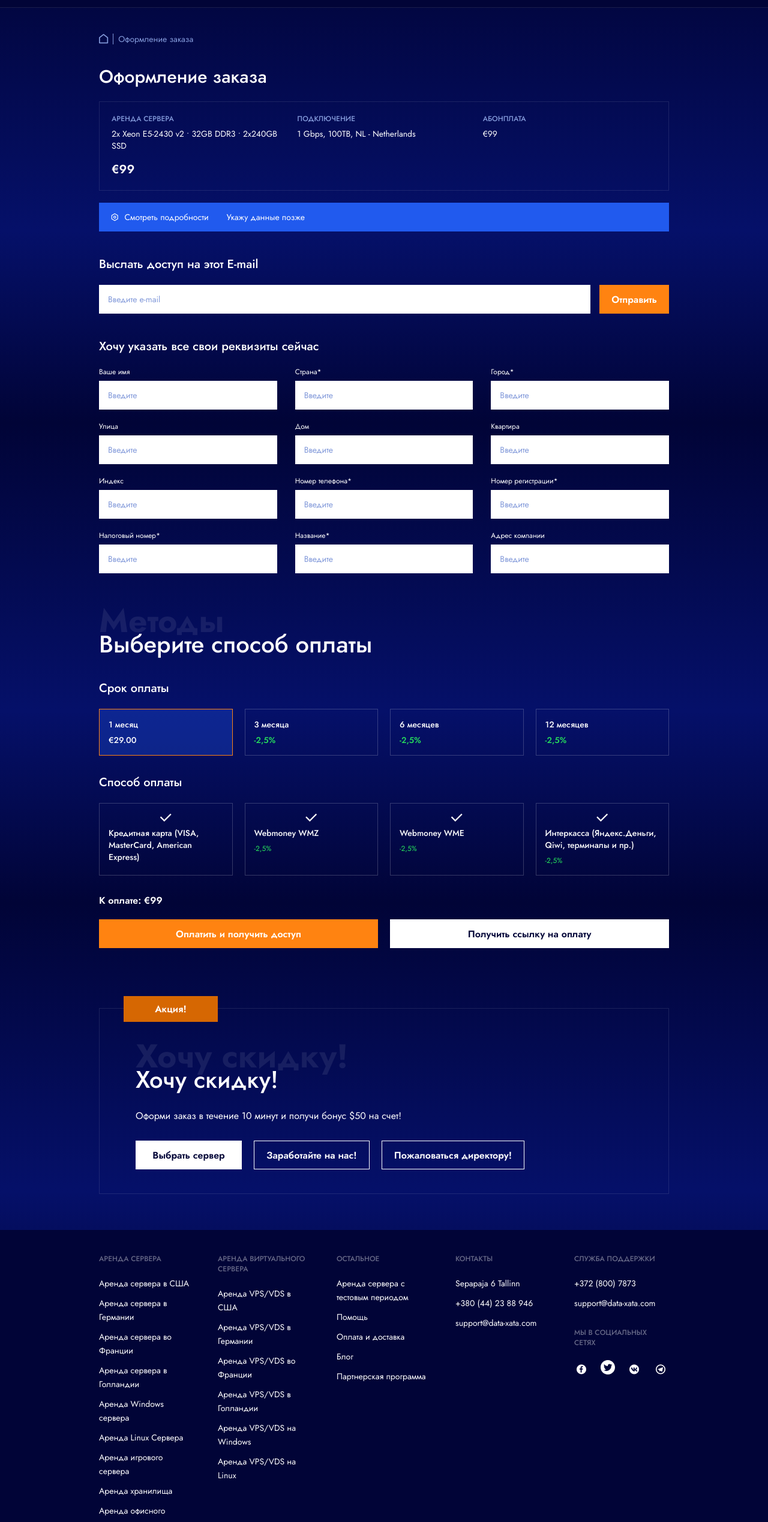
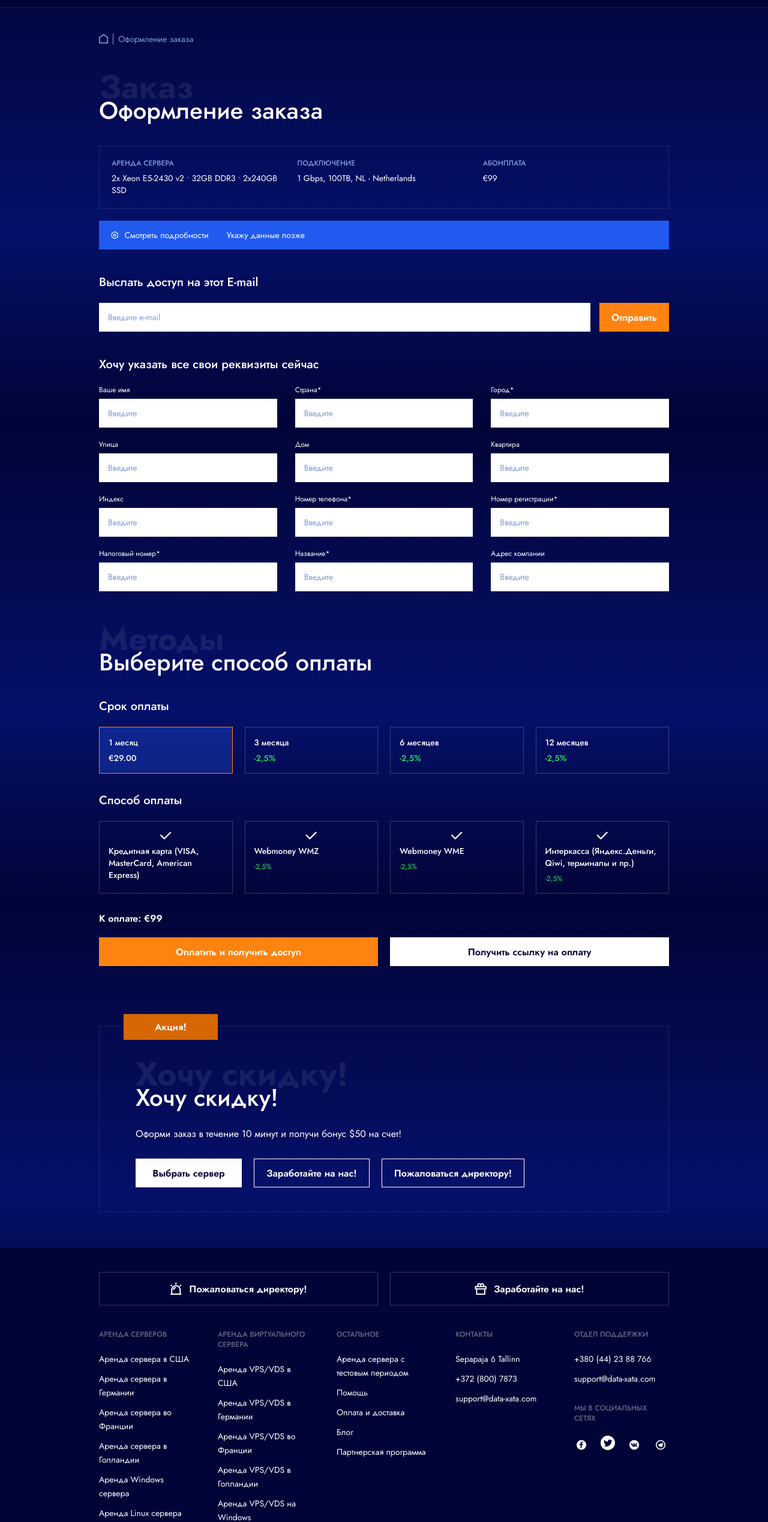
Before and after one commit to abobafederal93-dotcom/data-xata-v2, a Next.js app: page /order in a window 1280 px wide. Shown: the part 95-2633 px from the top of the page at 60% size. Built offline with nearby package versions, Linux system fonts and the light colour scheme.

Commit message:
fix: search + details pages — pixel-perfect vs Figma screenshot

```diff
--- a/app/server/[id]/page.tsx
+++ b/app/server/[id]/page.tsx
@@ -104,7 +104,7 @@ export default function ServerDetailPage() {
               <SectionHeading ghost="Обязанности" title="Обязанности делятся следующим образом:" />
               <div className="grid grid-cols-1 tablet:grid-cols-2 gap-30 mt-30">
                 <div className="bg-gradient-to-b from-cyan to-[#0085ff] p-30 flex flex-col gap-15">
-                  <h4 className="text-20 leading-29 font-medium text-white">Зона / Хостинг</h4>
+                  <h4 className="text-20 leading-29 font-medium text-white">Зона</h4>
                   {zoneRows.map((row) => (
                     <div key={row} className="text-14 leading-20 text-white">
                       {row}
@@ -127,10 +127,13 @@ export default function ServerDetailPage() {
               <div className="grid grid-cols-2 tablet:grid-cols-3 desktop:grid-cols-6 gap-30 mt-30">
                 {osList.map((os) => (
                   <div
-                    key={os}
-                    className="text-20 leading-29 font-medium text-white text-center"
+                    key={os.name}
+                    className="flex flex-col items-center gap-12"
                   >
-                    {os}
+                    <img src={os.src} alt={os.name} className="h-73 w-auto" />
+                    <span className="text-20 leading-29 font-medium text-white text-center">
+                      {os.name}
+                    </span>
                   </div>
                 ))}
               </div>
@@ -141,10 +144,13 @@ export default function ServerDetailPage() {
               <div className="grid grid-cols-2 tablet:grid-cols-3 gap-30 mt-30">
                 {panelsList.map((p) => (
                   <div
-                    key={p}
-                    className="text-20 leading-29 font-medium text-white text-center"
+                    key={p.name}
+                    className="flex flex-col items-center gap-12"
                   >
-                    {p}
+                    <img src={p.src} alt={p.name} className="h-40 w-auto" />
+                    <span className="text-20 leading-29 font-medium text-white text-center">
+                      {p.name}
+                    </span>
                   </div>
                 ))}
               </div>
--- a/components/layout/Footer.tsx
+++ b/components/layout/Footer.tsx
@@ -10,6 +10,28 @@ import {
 export default function Footer() {
   return (
     <footer className="bg-bg">
+      {/* Top action buttons row */}
+      <div className="pt-40">
+        <Container>
+          <div className="grid grid-cols-1 tablet:grid-cols-2 gap-20">
+            <a
+              href="/complaint"
+              className="flex items-center justify-center gap-12 h-56 border border-white/20 text-16 leading-23 font-semibold text-white hover:border-accent hover:text-accent transition-colors"
+            >
+              <i className="icons i-mess text-20" aria-hidden="true" />
+              Пожаловаться директору!
+            </a>
+            <a
+              href="/affiliate"
+              className="flex items-center justify-center gap-12 h-56 border border-white/20 text-16 leading-23 font-semibold text-white hover:border-accent hover:text-accent transition-colors"
+            >
+              <i className="icons i-bonus text-20" aria-hidden="true" />
+              Заработайте на нас!
+            </a>
+          </div>
+        </Container>
+      </div>
+
       {/* Main footer content */}
       <div className="pt-40 pb-60">
         <Container>
@@ -32,7 +54,7 @@ export default function Footer() {
                   ))}
                 </ul>
 
-                {col.title === 'Служба поддержки' && (
+                {col.title === 'Отдел поддержки' && (
                   <>
                     <p className="text-12 leading-17 font-medium uppercase text-white/40 mt-30 mb-20">
                       Мы в социальных сетях
--- a/components/order/OrderSummary.tsx
+++ b/components/order/OrderSummary.tsx
@@ -13,9 +13,17 @@ interface OrderSummaryProps {
 export default function OrderSummary({ items }: OrderSummaryProps) {
   return (
     <div className="mb-40">
-      <h1 className="text-30 leading-43 desktop:text-30 desktop:leading-43 font-medium text-white mb-20">
-        Оформление заказа
-      </h1>
+      <div className="relative mb-30">
+        <span
+          className="block text-30 leading-43 desktop:text-55 desktop:leading-79 font-bold text-white opacity-[0.08] -mb-20 desktop:-mb-30 whitespace-nowrap pointer-events-none select-none"
+          aria-hidden="true"
+        >
+          Заказ
+        </span>
+        <h1 className="relative text-25 leading-28 desktop:text-40 desktop:leading-58 font-medium text-white">
+          Оформление заказа
+        </h1>
+      </div>
 
       <div className="border border-white/10 p-20 mb-20">
         <div className="grid grid-cols-1 desktop:grid-cols-3 gap-20">
@@ -28,7 +36,6 @@ export default function OrderSummary({ items }: OrderSummaryProps) {
             </div>
           ))}
         </div>
-        <div className="mt-15 text-20 leading-29 font-semibold text-white">€99</div>
       </div>
 
       <div className="h-48 bg-[#215aee] flex items-center px-20 gap-30 text-14 leading-20 text-white">
--- a/data/navigation.ts
+++ b/data/navigation.ts
@@ -120,16 +120,15 @@ export const socials: SocialLink[] = [
 
 export const footerColumns: FooterColumn[] = [
   {
-    title: "Аренда сервера",
+    title: "Аренда серверов",
     links: [
       { label: "Аренда сервера в США", href: "/search?location=us" },
       { label: "Аренда сервера в Германии", href: "/search?location=de" },
       { label: "Аренда сервера во Франции", href: "/search?location=fr" },
       { label: "Аренда сервера в Голландии", href: "/search?location=nl" },
       { label: "Аренда Windows сервера", href: "/search?os=windows" },
-      { label: "Аренда Linux Сервера", href: "/search?os=linux" },
+      { label: "Аренда Linux сервера", href: "/search?os=linux" },
       { label: "Аренда игрового сервера", href: "/search?type=game" },
-      { label: "Аренда хранилища", href: "/search?type=storage" },
       { label: "Аренда офисного сервера", href: "/search?type=office" },
       { label: "Резервное копирование", href: "/backup" },
       { label: "Администрирование серверов", href: "/admin" },
@@ -160,14 +159,14 @@ export const footerColumns: FooterColumn[] = [
     title: "Контакты",
     links: [
       { label: "Sepapaja 6 Tallinn", href: "/contacts" },
-      { label: "+380 (44) 23 88 946", href: "tel:+380442388946" },
+      { label: "+372 (800) 7873", href: "tel:+3728007873" },
       { label: "support@data-xata.com", href: "mailto:support@data-xata.com" },
     ],
   },
   {
-    title: "Служба поддержки",
+    title: "Отдел поддержки",
     links: [
-      { label: "+372 (800) 7873", href: "tel:+3728007873" },
+      { label: "+380 (44) 23 88 766", href: "tel:+380442388766" },
       { label: "support@data-xata.com", href: "mailto:support@data-xata.com" },
     ],
   },
@@ -176,13 +175,15 @@ export const footerColumns: FooterColumn[] = [
 export const footerNavLinks: FooterLink[] = [
   { label: "Terms and conditions", href: "/terms" },
   { label: "Privacy policy", href: "/privacy" },
-  { label: "Cookies", href: "/cookies" },
-  { label: "Sitemap", href: "/sitemap" },
+  { label: "Refund policy", href: "/refund" },
+  { label: "Delivery time frame", href: "/delivery" },
+  { label: "Abuse", href: "/abuse" },
+  { label: "Acceptable Use Policy", href: "/aup" },
 ];
 
 export const paymentMethods = [
-  { name: "Visa", icon: "/img/pay/visa.svg" },
-  { name: "Mastercard", icon: "/img/pay/mastercard.svg" },
-  { name: "PayPal", icon: "/img/pay/paypal.svg" },
-  { name: "WebMoney", icon: "/img/pay/webmoney.svg" },
+  { name: "Visa", icon: "/img/icons/i-visa.svg" },
+  { name: "Mastercard", icon: "/img/icons/i-mastercard.svg" },
+  { name: "PayPal", icon: "/img/icons/i-paypal.svg" },
+  { name: "WebMoney", icon: "/img/icons/i-webmoney.svg" },
 ] as const;
```
